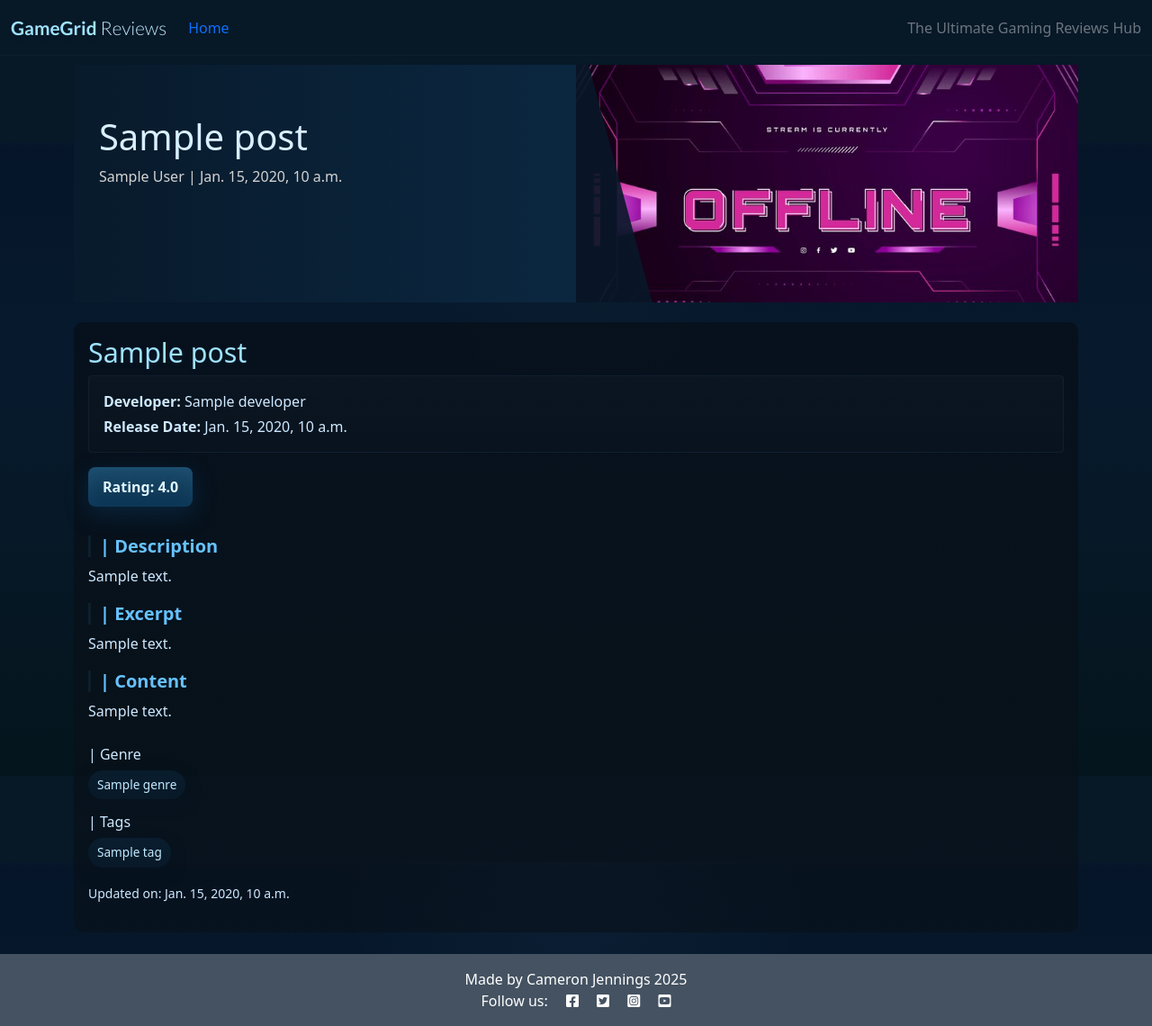
After one commit to Zxi01/Capstone, a Django app: template reviews/templates/reviews/post_detail.html in a window 1280 px wide. The commit adds this page. Shown: the whole page at 90% size. Run offline with Django 5.2, Linux system fonts and the light colour scheme; the template is opened without the code that fills it: most values are stand-ins (such as "Sample title", 1, 10 or a date in 2020); data that the repository does not hold is empty.

Commit message:
add post_detail and some styling

```diff
--- a/config/settings.py
+++ b/config/settings.py
@@ -27,7 +27,7 @@ TEMPLATES_DIR = os.path.join(BASE_DIR, 'templates')
 SECRET_KEY = os.environ.get("SECRET_KEY")
 
 # SECURITY WARNING: don't run with debug turned on in production!
-DEBUG = False
+DEBUG = True
 
 ALLOWED_HOSTS = ['.herokuapp.com',
                  '127.0.0.1']
--- a/reviews/templates/reviews/index.html
+++ b/reviews/templates/reviews/index.html
@@ -17,7 +17,7 @@
                                     </p>
                                 </div>
                             </div>
-                            <a href="#" class="post-link">
+                            <a href="{% url 'post_detail' post.slug %}" class="post-link">
                                 <h2 class="card-title">{{ post.title }}</h2>
                                 <p class="card-text">{{ post.excerpt }}</p>
                             </a>
--- /dev/null
+++ b/reviews/templates/reviews/post_detail.html
@@ -0,0 +1,99 @@
+{% extends 'base.html' %}
+{% block content %}
+{% load static %}
+
+<div class="masthead">
+    <div class="container">
+        <div class="row g-0">
+            <div class="col-md-6 masthead-text">
+                <h1 class="post-title">{{ post.title }}</h1>
+                <p class="post-subtitle">{{ post.author }} | {{ post.created_on }}</p>
+            </div>
+            <div class="d-none d-md-block col-md-6 masthead-image">
+                <img src="{% static 'images/offline.jpg' %}" class="scale" alt="placeholder">
+            </div>
+        </div>
+    </div>
+</div>
+
+<div class="container">
+    <div class="row">
+        <div class="col card mb-4 mt-3 left top">
+            <div class="card-body">
+                <div class="review-header mb-3">
+                    <h2 class="review-title">{{ post.title }}</h2>
+                    <div class="meta-box mb-3 p-3 rounded">
+                        <p class="mb-1"><strong>Developer:</strong>
+                            {% if extra and extra.developer %}{{ extra.developer }}{% else %}{{ post.author }}{% endif %}
+                        </p>
+                        {% if extra and extra.release_date %}
+                        <p class="mb-0"><strong>Release Date:</strong> {{ extra.release_date }}</p>
+                        {% else %}
+                        <p class="mb-0"><strong>Release Date:</strong> {{ post.created_on|date:"Y-m-d" }}</p>
+                        {% endif %}
+                    </div>
+
+                    {% if extra and extra.rating %}
+                    <div class="rating-badge mb-3">Rating: {{ extra.rating|floatformat:1 }}</div>
+                    {% elif post.rating %}
+                    <div class="rating-badge mb-3">Rating: {{ post.rating|floatformat:1 }}</div>
+                    {% endif %}
+                </div>
+
+                {% comment %} Description / Excerpt / Content sections {% endcomment %}
+                {% if extra and extra.content_html %}
+                <h5 class="section-title mt-3">| Description</h5>
+                <div class="section-body mb-3">{{ extra.content_html|safe }}</div>
+                {% elif post.excerpt %}
+                <h5 class="section-title mt-3">| Description</h5>
+                <div class="section-body mb-3">{{ post.excerpt }}</div>
+                {% endif %}
+
+                {% if post.excerpt %}
+                <h5 class="section-title">| Excerpt</h5>
+                <div class="section-body mb-3">{{ post.excerpt }}</div>
+                {% endif %}
+
+                <h5 class="section-title">| Content</h5>
+                <div class="section-body mb-4">
+                    {% if extra and extra.content_html %}
+                    {{ extra.content_html|safe }}
+                    {% else %}
+                    {{ post.content|safe }}
+                    {% endif %}
+                </div>
+
+                {% if extra and extra.platforms %}
+                <h6 class="mt-3">| Platforms</h6>
+                <div class="mb-3">
+                    {% for p in extra.platforms %}
+                    <span class="review-chip">{{ p }}</span>
+                    {% endfor %}
+                </div>
+                {% endif %}
+
+                {% if extra and extra.genre %}
+                <h6>| Genre</h6>
+                <div class="mb-3">
+                    {% for g in extra.genre %}
+                    <span class="review-chip">{{ g }}</span>
+                    {% endfor %}
+                </div>
+                {% endif %}
+
+                {% if extra and extra.tags %}
+                <h6>| Tags</h6>
+                <div class="mb-3">
+                    {% for t in extra.tags %}
+                    <span class="review-chip">{{ t }}</span>
+                    {% endfor %}
+                </div>
+                {% endif %}
+
+                <p><small>Updated on: {{ post.updated_on }}</small></p>
+            </div>
+        </div>
+    </div>
+</div>
+
+{% endblock content %}
--- a/reviews/urls.py
+++ b/reviews/urls.py
@@ -4,4 +4,5 @@ from django.urls import path
 
 urlpatterns = [
     path('', views.PostList.as_view(), name='home'),
+    path('<slug:slug>/', views.post_detail, name='post_detail'),
 ]
--- a/static/css/style.css
+++ b/static/css/style.css
@@ -1,5 +1,6 @@
 body {
     background-color: #f9fafc;
+    color: #cfe9ff;
 }
 
 .brand {
@@ -26,7 +27,15 @@ body {
 }
 
 .main-bg {
-    background-color: #f9fafc;
+    /* Layered dark navy background to match the screenshot */
+    background-image:
+        linear-gradient(#071827 0%, #071827 12%, rgba(255,255,255,0.02) 12%, rgba(255,255,255,0.01) 13%),
+        radial-gradient(ellipse at 50% 8%, rgba(102,194,255,0.06), rgba(8,20,32,0.0) 30%),
+        linear-gradient(180deg, #021024 0%, #04172a 45%, #02121a 100%);
+    background-repeat: no-repeat;
+    background-attachment: fixed;
+    background-size: cover;
+    color: #cfe9ff;
 }
 
 .card {
@@ -67,8 +76,8 @@ body {
 }
 
 .masthead-text {
-    background-color: #445261;
-    color: white;
+    background: linear-gradient(90deg, #081a2b 0%, #0b2740 100%);
+    color: #d8f0ff;
     position: relative;
 }
 
@@ -84,9 +93,7 @@ body {
     right: 90%;
     height: 100%;
     width: 150%;
-    background: #445261;
-    -webkit-transform: skew(15deg);
-    -moz-transform: skew(15deg);
+    background: rgba(8,24,40,0.9);
     transform: skew(15deg);
     z-index: 100;
 }
@@ -98,7 +105,7 @@ body {
 
 .post-link:hover,
 .page-link {
-    color: #e84610;
+    color: #bd069f;
 }
 
 .post-title {
@@ -110,6 +117,25 @@ body {
     margin-left: 5%;
     color: lightgray;
 }
+
+/* Navbar / header styling to blend with dark theme */
+.main-nav {
+    background: transparent;
+    border-bottom: 1px solid rgba(127,190,255,0.04);
+    padding-top: 0.6rem;
+    padding-bottom: 0.6rem;
+}
+.site-brand {
+    color: #9fe3ff;
+    font-family: Lato, sans-serif;
+    font-weight: 700;
+    font-size: 1.3rem;
+    text-shadow: 0 6px 18px rgba(80,180,255,0.04);
+}
+.site-brand .thin { font-weight: 300; color: #bfeaff; }
+.site-tagline { color: rgba(191,234,255,0.65); }
+.navbar-toggler { border-color: rgba(191,234,255,0.08); }
+.navbar-toggler-icon { filter: invert(0.9) brightness(1.2); }
 
 .btn-signup,
 .btn-edit {
@@ -159,3 +185,52 @@ body {
 .approval {
     color: rgb(222, 146, 168);
 }
+
+/* Review detail styles (tuned to dark neon theme) */
+.review-header .review-title {
+    color: #9fe3ff;
+    font-size: 1.9rem;
+    margin-bottom: 0.4rem;
+    text-shadow: 0 2px 8px rgba(80,190,255,0.08);
+}
+.meta-box {
+    background: linear-gradient(180deg, rgba(255,255,255,0.02), rgba(255,255,255,0.01));
+    border-radius: 8px;
+    color: #cfe9ff;
+    border: 1px solid rgba(127,190,255,0.06);
+}
+.rating-badge {
+    display: inline-block;
+    padding: 10px 16px;
+    border-radius: 8px;
+    background: linear-gradient(180deg,#1b4b6a,#0b3250);
+    color: #dff7ff;
+    font-weight: 700;
+    box-shadow: 0 8px 24px rgba(15,60,100,0.45), 0 0 18px rgba(80,180,255,0.08) inset;
+}
+.section-title {
+    color: #66c2ff;
+    font-weight: 700;
+    margin-top: 1rem;
+    margin-bottom: 0.5rem;
+    border-left: 3px solid rgba(102,194,255,0.08);
+    padding-left: 10px;
+}
+.section-body {
+    color: #cfe9ff;
+    line-height: 1.7;
+}
+.review-chip {
+    background: linear-gradient(180deg, rgba(11,43,69,0.45), rgba(11,43,69,0.25));
+    color: #bfeaff;
+    border-radius: 18px;
+    padding: 6px 10px;
+    margin-right: 6px;
+    display: inline-block;
+    box-shadow: 0 6px 16px rgba(6,18,30,0.6);
+    font-size: 0.85rem;
+}
+
+/* Minor layout tweaks */
+.card-body { background: linear-gradient(180deg, rgba(6,12,20,0.65), rgba(8,16,24,0.6)); border-radius: 10px; }
+.post-meta p { margin: 0 0 6px 0; }
--- a/templates/base.html
+++ b/templates/base.html
@@ -3,7 +3,7 @@
 <!DOCTYPE html>
 <html class="h-100" lang="en">
     <head>
-        <title>CodeStar Blog</title>
+        <title>GameGrid Reviews</title>
         <meta name="viewport" content="width=device-width, initial-scale=1" />
 
         <!-- Google Fonts CSS -->
@@ -36,15 +36,11 @@
 
     <body class="d-flex flex-column h-100 main-bg">
         <!-- Navigation -->
-        <nav class="navbar navbar-expand-lg navbar-light bg-white">
+        <nav class="navbar navbar-expand-lg main-nav">
             <div class="container-fluid">
-                <a class="navbar-brand" href="{% url 'home' %}"
-                    ><span class="brand"
-                        >c<span class="red-o">o</span>de<span class="thin"
-                            >|star</span
-                        ></span
-                    ></a
-                >
+                <a class="navbar-brand" href="{% url 'home' %}">
+                    <span class="brand site-brand">GameGrid <span class="thin">Reviews</span></span>
+                </a>
                 <button
                     class="navbar-toggler"
                     type="button"
@@ -67,8 +63,8 @@
                             >
                         </li>
                     </ul>
-                    <span class="navbar-text text-muted">
-                        adventures of a software developer
+                    <span class="navbar-text text-muted site-tagline">
+                        The Ultimate Gaming Reviews Hub
                     </span>
                 </div>
             </div>
@@ -84,7 +80,7 @@
         <footer class="footer mt-auto py-3 dark-bg">
             <p class="m-0 text-center text-white">
                 {% block copyright %}
-                Made by Code Instituters
+                Made by Cameron Jennings 2025
                 {% endblock copyright %}
             </p>
             <p class="m-0 text-center text-white">
```
Also changed, not shown: reviews/views.py (+25 -1 lines), static/images/offline.jpg (added), 1 other file.
